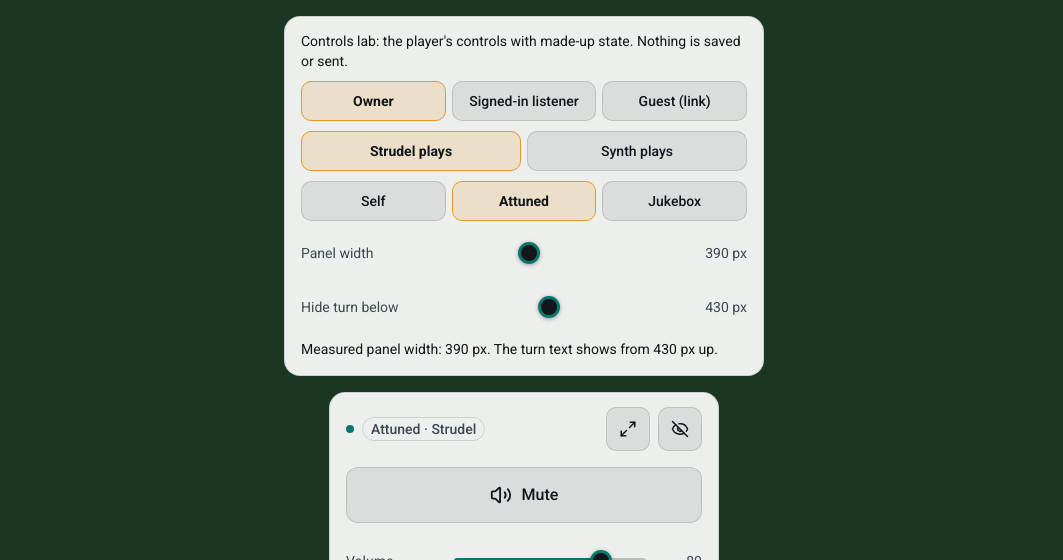
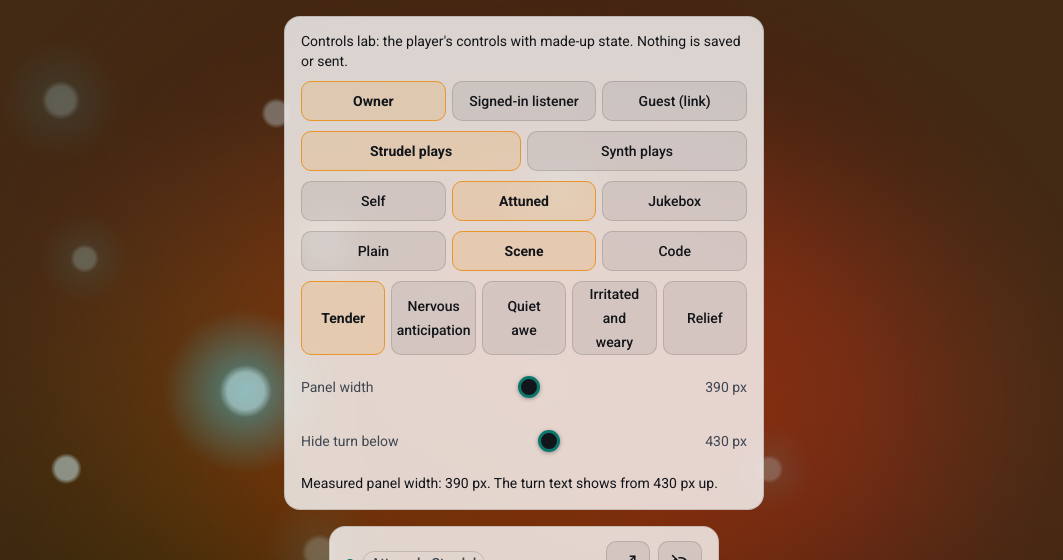
Before and after one commit to glederrey/sonorous-envelope, a Next.js app in the folder apps/web/: page /dev/controls in a window 1280 px wide. Shown: the top 560 px of the page, without its empty margins (116-1179 px from the left). Built offline with nearby package versions, Linux system fonts and the light colour scheme; no server answers.

Commit message:
Add a /dev index, a live backdrop in the controls lab, and set the panel to 80% opaque

```diff
--- a/apps/web/app/dev/controls/controls-lab.tsx
+++ b/apps/web/app/dev/controls/controls-lab.tsx
@@ -1,11 +1,13 @@
 "use client";
 
-import { useEffect, useMemo, useState, type CSSProperties } from "react";
+import { useEffect, useMemo, useRef, useState, type CSSProperties } from "react";
 import type { SupabaseClient } from "@supabase/supabase-js";
 import { ControlsPanel, WHEN_MIN_WIDTH } from "../../../components/player/controls-panel";
 import { ControlsMiddle } from "../../../components/player/controls-middle";
 import { CopyLink } from "../../../components/copy-link";
 import { FACES, MODE_HINT, MODE_LABEL, forListener, type Face, type Policy } from "../../../lib/mcp/modes";
+import { VisualCanvas } from "../../../components/player/visual-canvas";
+import { SAMPLES, stateOfStep } from "../../../lib/samples";
 
 // A stand-in for the Supabase client, only for what the owner's block asks of it: who is signed in, who owns the session, and answers
 // that say "saved". Nothing leaves the page.
@@ -28,6 +30,10 @@ const CODE = `stack(
 )`;
 
 type Viewer = "owner" | "listener" | "guest";
+// What sits behind the panel, to judge its opacity and blur: a plain colour, a live scene (the real canvas on a sample state), or code
+type Behind = "plain" | "scene" | "code";
+const BEHIND: Array<[Behind, string]> = [["plain", "Plain"], ["scene", "Scene"], ["code", "Code"]];
+const SCENE_STATES = SAMPLES.map((s) => ({ id: s.id, name: s.name.split(",")[0], seed: s.seed, state: stateOfStep(s.steps[0], s.id) }));
 const VIEWERS: Array<[Viewer, string]> = [["owner", "Owner"], ["listener", "Signed-in listener"], ["guest", "Guest (link)"]];
 
 export function ControlsLab() {
@@ -38,6 +44,10 @@ export function ControlsLab() {
   const [muted, setMuted] = useState(false), [volume, setVolume] = useState(0.8);
   const [gradientOn, setGradientOn] = useState(true), [visualsOn, setVisualsOn] = useState(true), [strudelVisuals, setStrudelVisuals] = useState(true);
   const [note, setNote] = useState("");
+  const [behind, setBehind] = useState<Behind>("scene"), [sample, setSample] = useState(SCENE_STATES[0].id);
+  const [epoch] = useState(() => Date.now());
+  const clock = useRef(0), latency = useRef(() => 0).current;
+  const bg = SCENE_STATES.find((s) => s.id === sample) ?? SCENE_STATES[0];
   const [mounted, setMounted] = useState(false); // the link and QR buttons read the window: draw them on the client only
   useEffect(() => setMounted(true), []);
   const policy: Policy = "auto";
@@ -57,12 +67,22 @@ export function ControlsLab() {
   );
 
   return (
-    <div style={{ "--pl-h": 140, "--pl-s": 0.35, "--pl-l": 0.16, minHeight: "calc(100dvh - var(--se-header-h) - var(--se-footer-h))", background: "hsl(140 35% 16%)", padding: 16 } as CSSProperties}>
+    <div style={{ "--pl-h": 140, "--pl-s": 0.35, "--pl-l": 0.16, minHeight: "calc(100dvh - var(--se-header-h) - var(--se-footer-h))", background: "hsl(140 35% 16%)", padding: 16, position: "relative", isolation: "isolate" } as CSSProperties}>
+      <style>{".lab-bg { position: fixed !important; inset: 0; z-index: -1; overflow: hidden; height: auto !important; } .lab-bg > .pl-motion { position: absolute !important; inset: 0; width: 100% !important; height: 100% !important; } .lab-code { margin: 0; padding: 24px; font: 15px/1.5 var(--font-mono); color: hsl(160 80% 70%); white-space: pre; animation: lab-scroll 14s linear infinite; } @keyframes lab-scroll { from { transform: translateY(0); } to { transform: translateY(-50%); } }"}</style>
+      {mounted && behind === "scene" && (
+        <div className="pl-field lab-bg" data-motion="still" data-canvas="on" data-shape={bg.state.colour.shape ?? "wash"}
+          style={{ "--pl-h": bg.state.colour.h, "--pl-s": bg.state.colour.s, "--pl-l": bg.state.colour.l, "--pl-h2": bg.state.colour.secondary?.h ?? bg.state.colour.h + 25, "--pl-s2": bg.state.colour.secondary?.s ?? bg.state.colour.s, "--pl-l2": bg.state.colour.secondary?.l ?? Math.max(0, bg.state.colour.l - 0.08) } as CSSProperties}>
+          <VisualCanvas source={{ state: bg.state, at: epoch, seed: bg.seed }} clockOffset={clock} latency={latency} active play visuals onFail={() => {}} />
+        </div>
+      )}
+      {behind === "code" && <div className="lab-bg" aria-hidden style={{ background: "#05070a" }}><pre className="lab-code">{Array.from({ length: 40 }, () => CODE).join("\n")}</pre></div>}
       <div className="pl-panel" style={{ maxWidth: 640, margin: "0 auto 16px", gap: 10 }}>
         <p className="se-sm" style={{ margin: 0 }}>Controls lab: the player&apos;s controls with made-up state. Nothing is saved or sent.</p>
         {pick(VIEWERS, viewer, setViewer, "Who is looking")}
         {pick([["strudel", "Strudel plays"], ["synth", "Synth plays"]], strudel ? "strudel" : "synth", (v) => setStrudel(v === "strudel"), "What plays")}
         {pick(FACES.map((f) => [f, MODE_LABEL[f]] as [Face, string]), face, setFace, "Mode")}
+        {pick(BEHIND, behind, setBehind, "Behind the panel")}
+        {behind === "scene" && pick(SCENE_STATES.map((s) => [s.id, s.name] as [string, string]), sample, setSample, "Scene")}
         <label className="pl-slider" style={{ gridTemplateColumns: "150px 1fr 70px" }}><span>Panel width</span><input type="range" min={280} max={640} step={1} value={width} onChange={(e) => setWidth(Number(e.target.value))} /><output>{width} px</output></label>
         <label className="pl-slider" style={{ gridTemplateColumns: "150px 1fr 70px" }}><span>Hide turn below</span><input type="range" min={280} max={640} step={5} value={whenMin} onChange={(e) => setWhenMin(Number(e.target.value))} /><output>{whenMin} px</output></label>
         <p className="se-sm" style={{ margin: 0 }}>Measured panel width: {Math.round(measured)} px. The turn text shows from {whenMin} px up.</p>
--- a/apps/web/app/globals.css
+++ b/apps/web/app/globals.css
@@ -18,7 +18,7 @@
   --field-a: #22343a;
   --field-b: #3a2c24;
   --scrim: rgba(8, 10, 14, 0.72);
-  --scrim-panel: rgba(8, 10, 14, 0.92);
+  --scrim-panel: rgba(8, 10, 14, 0.8);
   --scrim-line: rgba(255, 255, 255, 0.14);
   --on-scrim: #f2f4f7;
   --on-scrim-muted: #c8ced6;
@@ -45,7 +45,7 @@
   --field-a: #e4edef;
   --field-b: #f0e8e1;
   --scrim: rgba(255, 255, 255, 0.82);
-  --scrim-panel: rgba(255, 255, 255, 0.92);
+  --scrim-panel: rgba(255, 255, 255, 0.8);
   --scrim-line: rgba(18, 21, 26, 0.14);
   --on-scrim: #12151a;
   --on-scrim-muted: #3f4753;
@@ -70,7 +70,7 @@
     --field-a: #e4edef;
     --field-b: #f0e8e1;
     --scrim: rgba(255, 255, 255, 0.82);
-    --scrim-panel: rgba(255, 255, 255, 0.92);
+    --scrim-panel: rgba(255, 255, 255, 0.8);
     --scrim-line: rgba(18, 21, 26, 0.14);
     --on-scrim: #12151a;
     --on-scrim-muted: #3f4753;
```
Also changed, not shown: apps/web/app/dev/page.tsx (added, +38 -0 lines), 1 other file (tests, documents, lock files or other folders).
